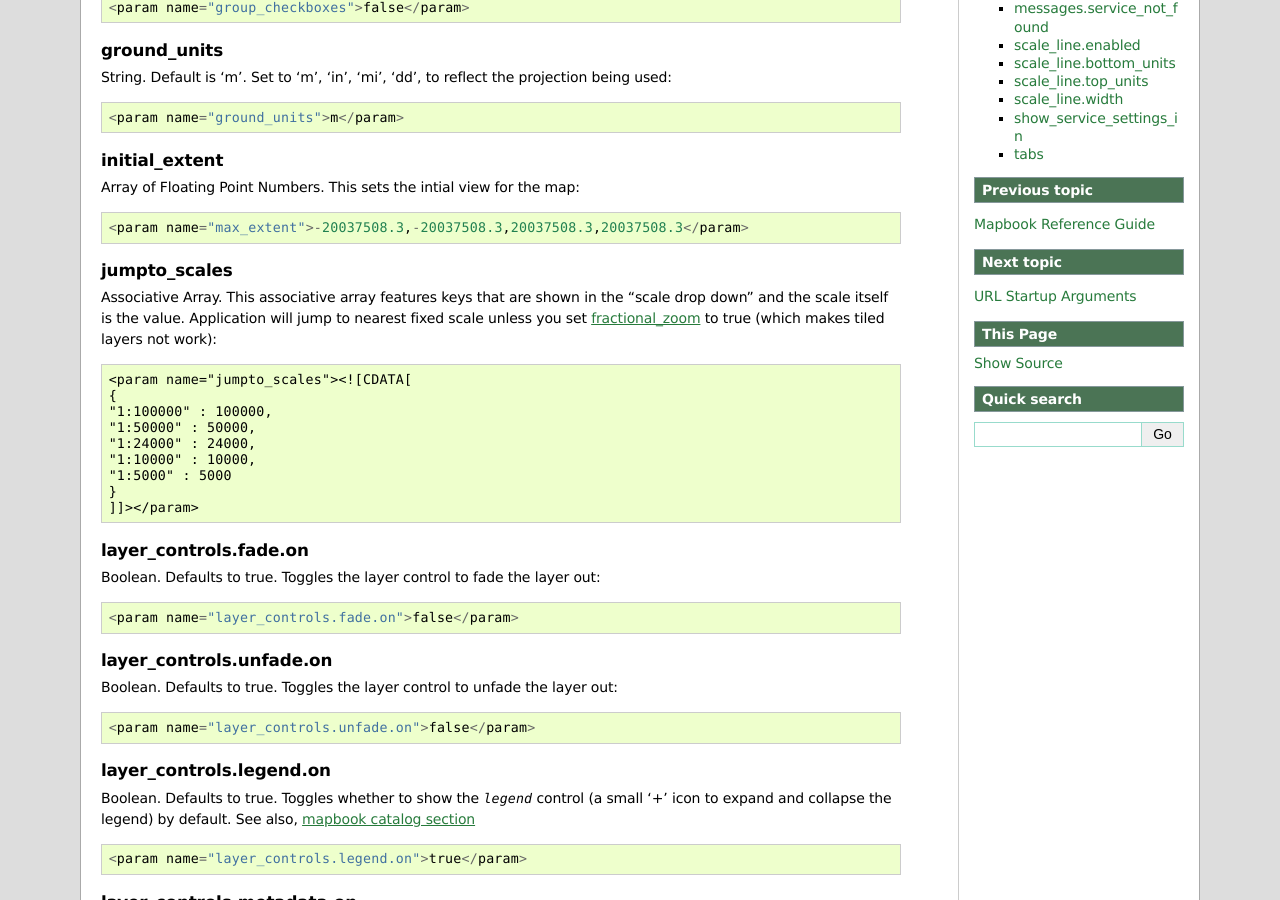
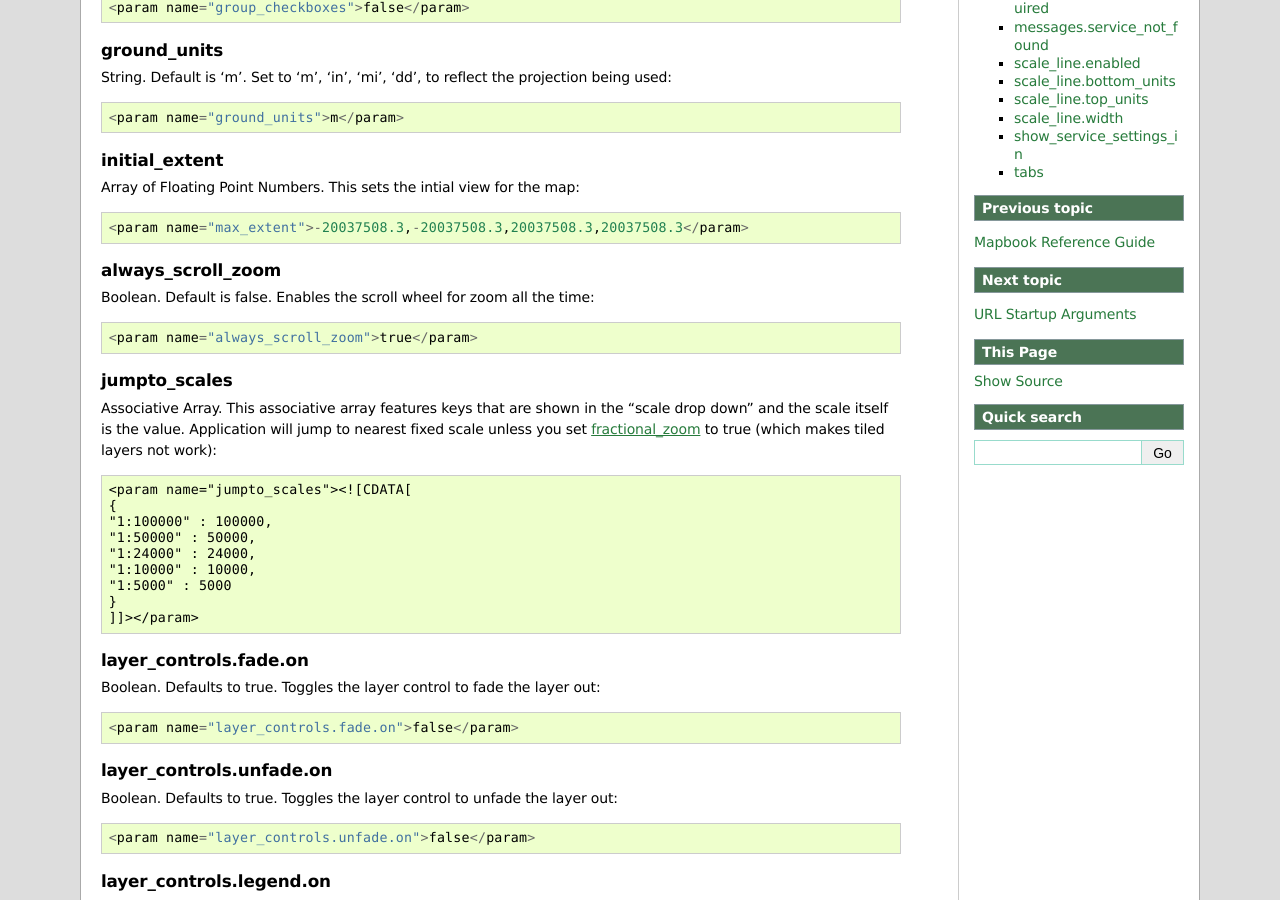
Before and after one commit to geomoose/geomoose-docs, a Sphinx documentation site: the page built from source/docs/configuration.txt, in a window 1280 px wide and 900 px high, scrolled down 1433 px. Built offline with Sphinx 7.4.7, drawn with Linux system fonts in a browser that asks for light colours.

Commit message:
add documentation for always_scroll_zoom configuration

```diff
--- a/source/docs/configuration.txt
+++ b/source/docs/configuration.txt
@@ -80,6 +80,12 @@ initial_extent
 Array of Floating Point Numbers.  This sets the intial view for the map::
 
 	<param name="max_extent">-20037508.3,-20037508.3,20037508.3,20037508.3</param>
+
+always_scroll_zoom
+^^^^^^^^^^^^^^^^^^^^^^^^^^^^^^^^^^^
+Boolean. Default is false.  Enables the scroll wheel for zoom all the time::
+
+	<param name="always_scroll_zoom">true</param>
 
 .. _jumpto_scales:
 
```
